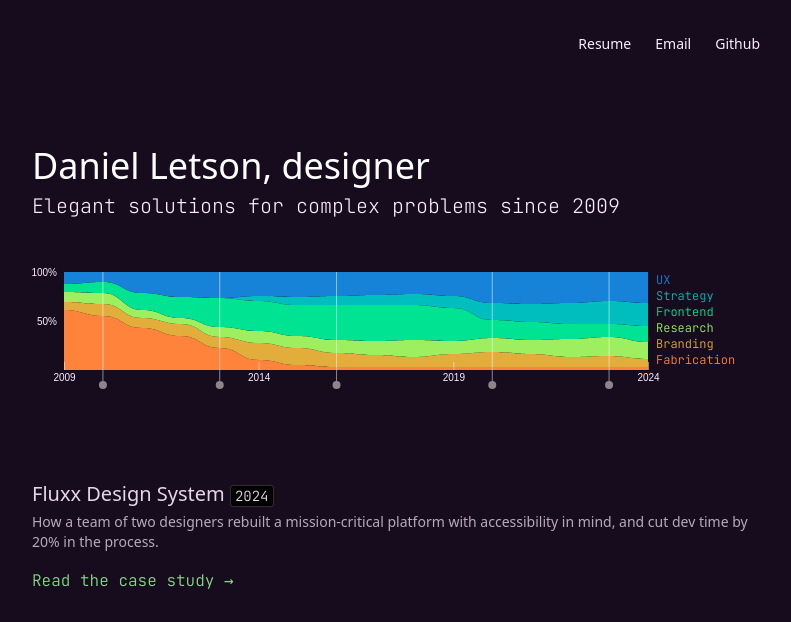
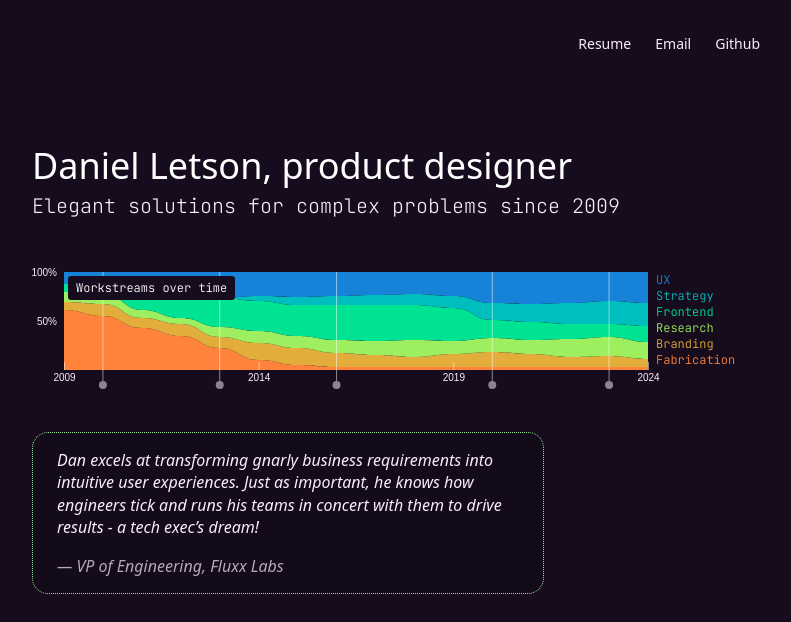
Before and after one commit to danletson/daniel-letson.com, a website: page index.html in a window 1280 px wide. Shown: the top 622 px of the page, without its empty margins (240-1031 px from the left). Drawn offline with nearby package versions, Linux system fonts and the light colour scheme; a web font is replaced by a local one.

Commit message:
styling tweaks

```diff
--- a/css/main.css
+++ b/css/main.css
@@ -239,7 +239,7 @@ body{
 }
 
 .home-intro{
-  @apply max-w-3xl mx-auto px-4 pt-8 mb-16;
+  @apply max-w-3xl mx-auto px-4 pt-8 mb-24;
   z-index: 10;
   position: relative;
 }
@@ -259,7 +259,7 @@ body{
 }
 
 .home-intro .quote{
-  @apply w-full max-w-lg md:w-1/2;
+  @apply w-full max-w-lg;
 }
 
 .home-intro .background-image{
@@ -329,12 +329,12 @@ header{
   cursor: pointer;
 }
 
-.chartTitle{
-  position: relative;
-}
 
 .chartTitle, .milestoneText{
   @apply font-mono text-xs;
+  position: absolute;
+  top: 24px;
+  left: 36px;
   background: #160c1d;
   padding: 4px 8px;
   color: white;
@@ -342,10 +342,7 @@ header{
 }
 
 .milestoneText{
-  @apply font-mono text-xs opacity-0;
-  position: absolute;
-  top: 24px;
-  left: 36px;
+  @apply opacity-0;
   pointer-events: none;
   color: white;
   max-width: 400px;
--- a/index.html
+++ b/index.html
@@ -64,7 +64,7 @@
   <main class="home">
     <section class="home-intro">
       <div class="tagline fade-in-up">
-        <h1>Daniel Letson, designer</h1>
+        <h1>Daniel Letson, product designer</h1>
         <h2>Elegant solutions for complex problems since 2009</h2>
         <!-- <p>Most recently, I led the design team at <a href="https://fluxx.io" target="_blank">Fluxx Labs,</a> where I
           built the company's first design system and delivered dozens of productivity features for 30,000+ users.
@@ -72,17 +72,17 @@
       </div>
       <!-- <div class="flex-container"> -->
       <div class="datavis">
-        <!-- <p class="chartTitle">Workstreams over time</p> -->
+        <p class="chartTitle">Workstreams over time</p>
         <div id="container"></div>
       </div>
-      <!-- <div class="quote">
+      <div class="quote">
         <blockquote>
           <p>Dan excels at transforming gnarly business requirements into intuitive user experiences. Just as
             important, he knows how engineers tick and runs his
             teams in concert with them to drive results - a tech exec’s&nbsp;dream!</p>
           <cite>&mdash; VP of Engineering, Fluxx Labs</cite>
         </blockquote>
-        </div> -->
+      </div>
       <!-- </div> -->
     </section>
     <section class="projects" id="case-studies">
```
Also changed, not shown: css/dist/main.css. Lines whose indentation alone changed are shown as unchanged.
